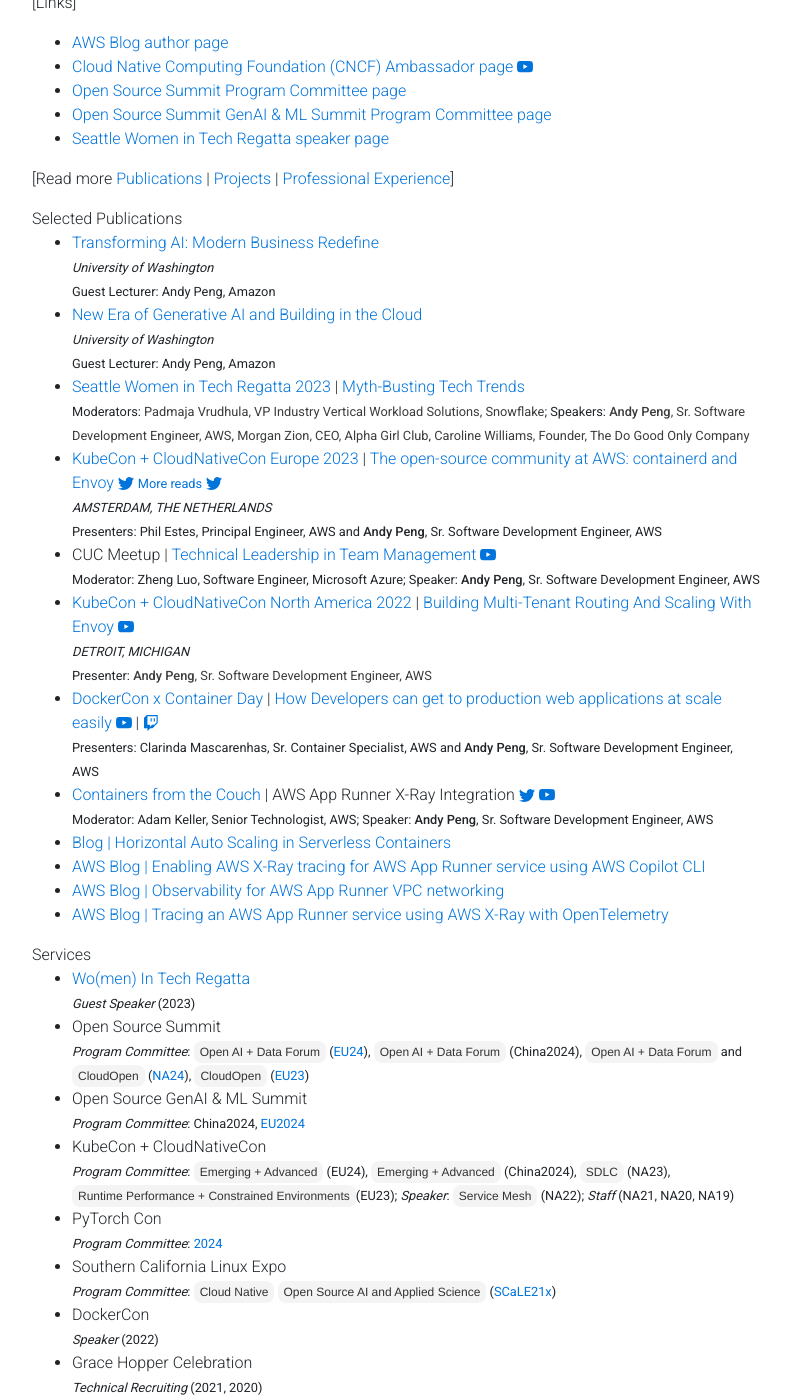
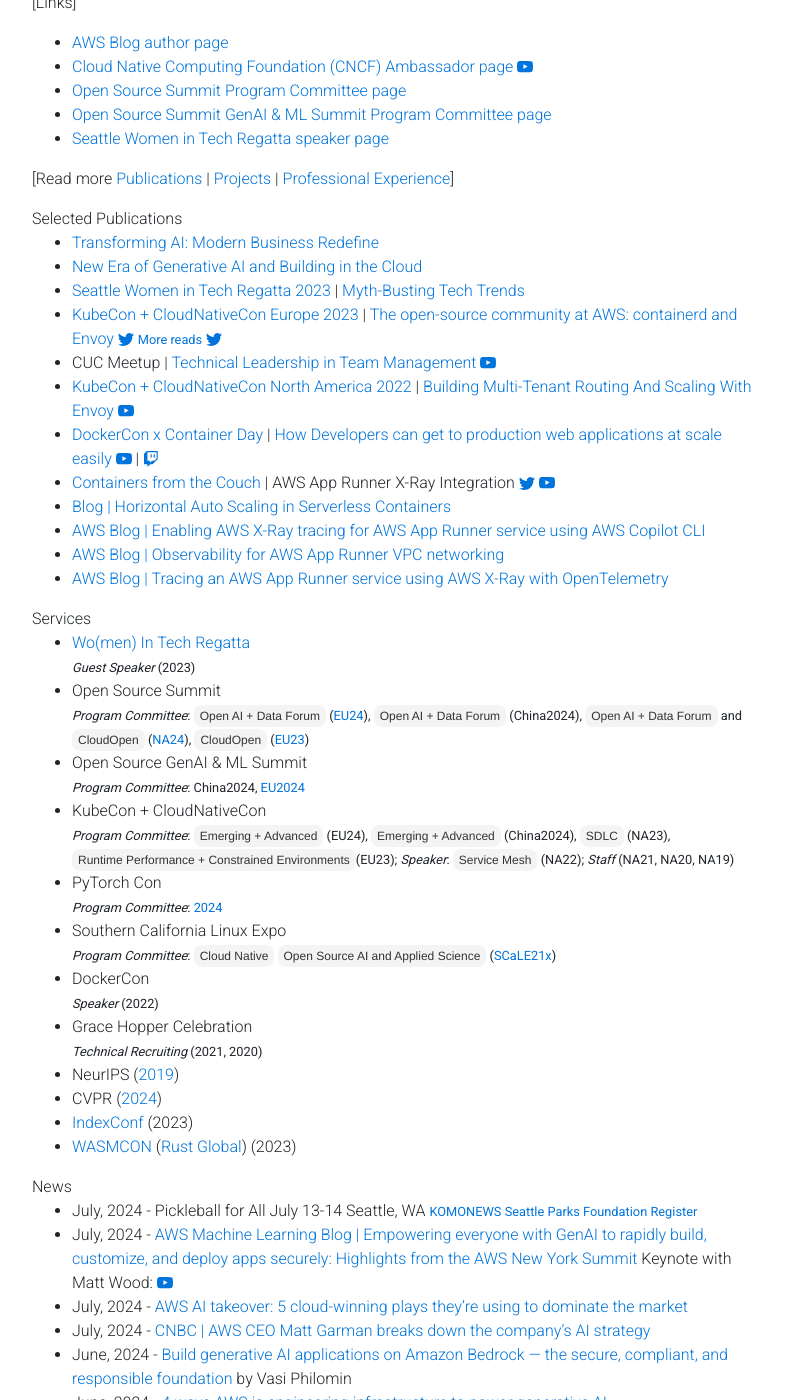
Before and after one commit to gfw001/gfw001.github.io, a Jekyll site: the page portfolio.html, which Jekyll copies as it is, in a window 1280 px wide and 1400 px high, scrolled down 675 px. Shown: the whole window, without its empty margins (53-844 px from the left). Built offline with Jekyll 4.4.1, drawn with Linux system fonts in a browser that asks for light colours; nearby versions of some CDN libraries; a style sheet for code colours, icons or effects is not loaded.

Commit message:
Update portfolio.html

```diff
--- a/portfolio.html
+++ b/portfolio.html
@@ -189,17 +189,12 @@
 	<ul>
 	<li>
 		<a href="https://www.linkedin.com/posts/margaretmz_it-has-been-a-wonderful-experience-teaching-ugcPost-7190422362406735872-K7Bs?utm_source=share&utm_medium=member_desktop">Transforming AI: Modern Business Redefine</a><br>
-		<small><i>University of Washington</i></small><br>
-		<small>Guest Lecturer: Andy Peng, Amazon</small>
 	</li>
 	<li>
 		<a href="https://www.linkedin.com/posts/uw-foster-msis_msis-genai-demoday-ugcPost-7173432871800483841-wW0C?utm_source=share&utm_medium=member_desktop">New Era of Generative AI and Building in the Cloud</a><br>
-		<small><i>University of Washington</i></small><br>
-		<small>Guest Lecturer: Andy Peng, Amazon</small>
 	</li>
 	<li>
 		<a href="https://www.womenintechregatta.com/">Seattle Women in Tech Regatta 2023</a> | <a href="https://seattleregatta2023.sched.com/event/1LEF6/myth-busting-tech-trends-supported-by-northeastern-university-uw-medicine">Myth-Busting Tech Trends</a><br>
-		<small>Moderators: <a href="https://seattleregatta2023.sched.com/moderator/pvrudhula" style="color:#3A3B3C">Padmaja Vrudhula, VP Industry Vertical Workload Solutions, Snowflake</a>; Speakers: <a href="https://seattleregatta2023.sched.com/speaker/yiming_peng.2589xy9k?iframe=no" style="color:#3A3B3C"><strong>Andy Peng</strong>, Sr. Software Development Engineer, AWS</a>, <a href="https://seattleregatta2023.sched.com/speaker/morganziondesigns" style="color:#3A3B3C">Morgan Zion, CEO, Alpha Girl Club</a>, <a href="https://seattleregatta2023.sched.com/speaker/caroline542" style="color:#3A3B3C">Caroline Williams, Founder, The Do Good Only Company</a></small>
 	</li>
 	<li>
 		<a href="https://aws-kubecon-eu.splashthat.com/">KubeCon + CloudNativeCon Europe 2023</a> | <a href="https://www.linkedin.com/feed/update/urn:li:activity:7049506752223997952/">The open-source community at AWS: containerd and Envoy</a><a href="https://twitter.com/AWSOpen/status/1647989049305575428?s=20" title="Twitter">
@@ -212,8 +207,6 @@
                 <path d="M5.026 15c6.038 0 9.341-5.003 9.341-9.334 0-.14 0-.282-.006-.422A6.685 6.685 0 0 0 16 3.542a6.658 6.658 0 0 1-1.889.518 3.301 3.301 0 0 0 1.447-1.817 6.533 6.533 0 0 1-2.087.793A3.286 3.286 0 0 0 7.875 6.03a9.325 9.325 0 0 1-6.767-3.429 3.289 3.289 0 0 0 1.018 4.382A3.323 3.323 0 0 1 .64 6.575v.045a3.288 3.288 0 0 0 2.632 3.218 3.203 3.203 0 0 1-.865.115 3.23 3.23 0 0 1-.614-.057 3.283 3.283 0 0 0 3.067 2.277A6.588 6.588 0 0 1 .78 13.58a6.32 6.32 0 0 1-.78-.045A9.344 9.344 0 0 0 5.026 15z"/>
                 </svg>
                 </a> <br>
-		<small><i>AMSTERDAM, THE NETHERLANDS</i></small><br>
-		<small>Presenters: Phil Estes, Principal Engineer, AWS and <strong>Andy Peng</strong>, Sr. Software Development Engineer, AWS</small>
 	</li>
 	<li>
 	        CUC Meetup | <a href="https://mp.weixin.qq.com/s/NkG306k-7dw1jLEvaBBw0A">Technical Leadership in Team Management</a>
@@ -222,7 +215,6 @@
                 <path d="M8.051 1.999h.089c.822.003 4.987.033 6.11.335a2.01 2.01 0 0 1 1.415 1.42c.101.38.172.883.22 1.402l.01.104.022.26.008.104c.065.914.073 1.77.074 1.957v.075c-.001.194-.01 1.108-.082 2.06l-.008.105-.009.104c-.05.572-.124 1.14-.235 1.558a2.007 2.007 0 0 1-1.415 1.42c-1.16.312-5.569.334-6.18.335h-.142c-.309 0-1.587-.006-2.927-.052l-.17-.006-.087-.004-.171-.007-.171-.007c-1.11-.049-2.167-.128-2.654-.26a2.007 2.007 0 0 1-1.415-1.419c-.111-.417-.185-.986-.235-1.558L.09 9.82l-.008-.104A31.4 31.4 0 0 1 0 7.68v-.123c.002-.215.01-.958.064-1.778l.007-.103.003-.052.008-.104.022-.26.01-.104c.048-.519.119-1.023.22-1.402a2.007 2.007 0 0 1 1.415-1.42c.487-.13 1.544-.21 2.654-.26l.17-.007.172-.006.086-.003.171-.007A99.788 99.788 0 0 1 7.858 2h.193zM6.4 5.209v4.818l4.157-2.408L6.4 5.209z"/>
                 </svg>
 		</a> <br>
-		<small>Moderator: Zheng Luo, Software Engineer, Microsoft Azure; Speaker: <strong>Andy Peng</strong>, Sr. Software Development Engineer, AWS</small>
 	</li>
 	<li>
 	        <a href="https://pages.awscloud.com/KubeCon-2022.html">KubeCon + CloudNativeCon North America 2022</a> | <a href="https://kccncna2022.sched.com/event/182KU/building-multi-tenant-routing-and-scaling-with-envoy-yiming-peng-amazon-web-services-inc?iframe=no">Building Multi-Tenant Routing And Scaling With Envoy</a>
@@ -231,8 +223,6 @@
                 <path d="M8.051 1.999h.089c.822.003 4.987.033 6.11.335a2.01 2.01 0 0 1 1.415 1.42c.101.38.172.883.22 1.402l.01.104.022.26.008.104c.065.914.073 1.77.074 1.957v.075c-.001.194-.01 1.108-.082 2.06l-.008.105-.009.104c-.05.572-.124 1.14-.235 1.558a2.007 2.007 0 0 1-1.415 1.42c-1.16.312-5.569.334-6.18.335h-.142c-.309 0-1.587-.006-2.927-.052l-.17-.006-.087-.004-.171-.007-.171-.007c-1.11-.049-2.167-.128-2.654-.26a2.007 2.007 0 0 1-1.415-1.419c-.111-.417-.185-.986-.235-1.558L.09 9.82l-.008-.104A31.4 31.4 0 0 1 0 7.68v-.123c.002-.215.01-.958.064-1.778l.007-.103.003-.052.008-.104.022-.26.01-.104c.048-.519.119-1.023.22-1.402a2.007 2.007 0 0 1 1.415-1.42c.487-.13 1.544-.21 2.654-.26l.17-.007.172-.006.086-.003.171-.007A99.788 99.788 0 0 1 7.858 2h.193zM6.4 5.209v4.818l4.157-2.408L6.4 5.209z"/>
                 </svg>
 		</a> <br>
-		<small><i>DETROIT, MICHIGAN</i></small><br>
-		<small>Presenter: <a href="https://kccncna2022.sched.com/speaker/yimipeng" style="color:#3A3B3C"><strong>Andy Peng</strong>, Sr. Software Development Engineer, AWS</a></small>
 	</li>
 	<li>
 		<a href="https://twitter.com/DockerCon">DockerCon x Container Day</a> | <a href="https://awscontainerdaydocker.splashthat.com/">How Developers can get to production web applications at scale easily</a>
@@ -247,7 +237,6 @@
                 <path d="M11.857 3.143h-1.143V6.57h1.143V3.143zm-3.143 0H7.571V6.57h1.143V3.143z"/>
                 </svg>
 		</a> <br>
-		<small>Presenters: Clarinda Mascarenhas, Sr. Container Specialist, AWS and <strong>Andy Peng</strong>, Sr. Software Development Engineer, AWS</small>
 	</li>
 	<li>
 		<a href="https://www.youtube.com/containersfromthecouch">Containers from the Couch</a> | AWS App Runner X-Ray Integration
@@ -261,7 +250,6 @@
                 <path d="M8.051 1.999h.089c.822.003 4.987.033 6.11.335a2.01 2.01 0 0 1 1.415 1.42c.101.38.172.883.22 1.402l.01.104.022.26.008.104c.065.914.073 1.77.074 1.957v.075c-.001.194-.01 1.108-.082 2.06l-.008.105-.009.104c-.05.572-.124 1.14-.235 1.558a2.007 2.007 0 0 1-1.415 1.42c-1.16.312-5.569.334-6.18.335h-.142c-.309 0-1.587-.006-2.927-.052l-.17-.006-.087-.004-.171-.007-.171-.007c-1.11-.049-2.167-.128-2.654-.26a2.007 2.007 0 0 1-1.415-1.419c-.111-.417-.185-.986-.235-1.558L.09 9.82l-.008-.104A31.4 31.4 0 0 1 0 7.68v-.123c.002-.215.01-.958.064-1.778l.007-.103.003-.052.008-.104.022-.26.01-.104c.048-.519.119-1.023.22-1.402a2.007 2.007 0 0 1 1.415-1.42c.487-.13 1.544-.21 2.654-.26l.17-.007.172-.006.086-.003.171-.007A99.788 99.788 0 0 1 7.858 2h.193zM6.4 5.209v4.818l4.157-2.408L6.4 5.209z"/>
                 </svg>
 		</a>  <br>
-		<small>Moderator: Adam Keller, Senior Technologist, AWS; Speaker: <strong>Andy Peng</strong>, Sr. Software Development Engineer, AWS</small>
 	</li>
 	<li>
 		<a href="https://medium.com/@pymhq/horizontal-auto-scaling-in-serverless-containers-857bb5c6a368">Blog | Horizontal Auto Scaling in Serverless Containers</a>
```
